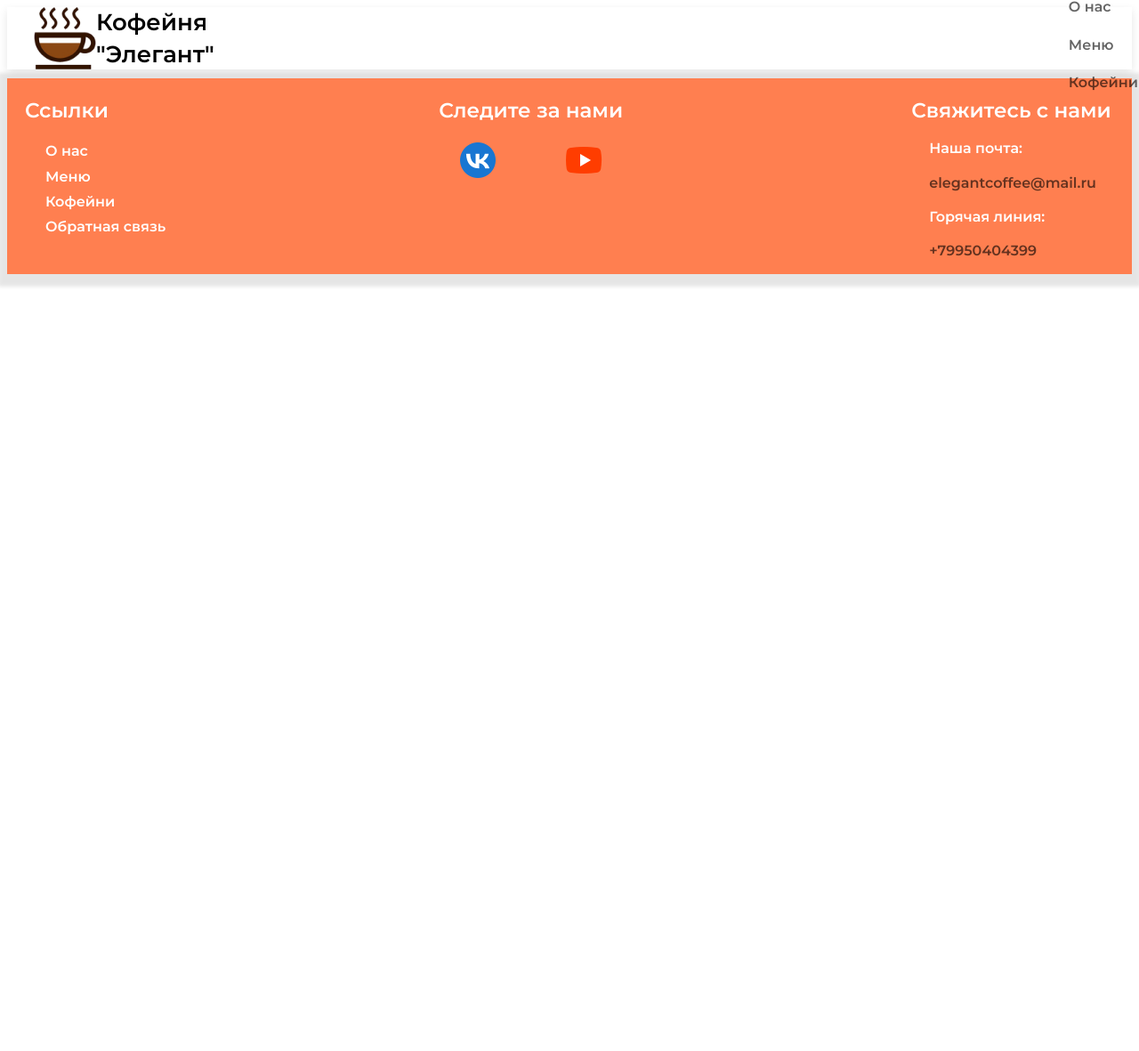
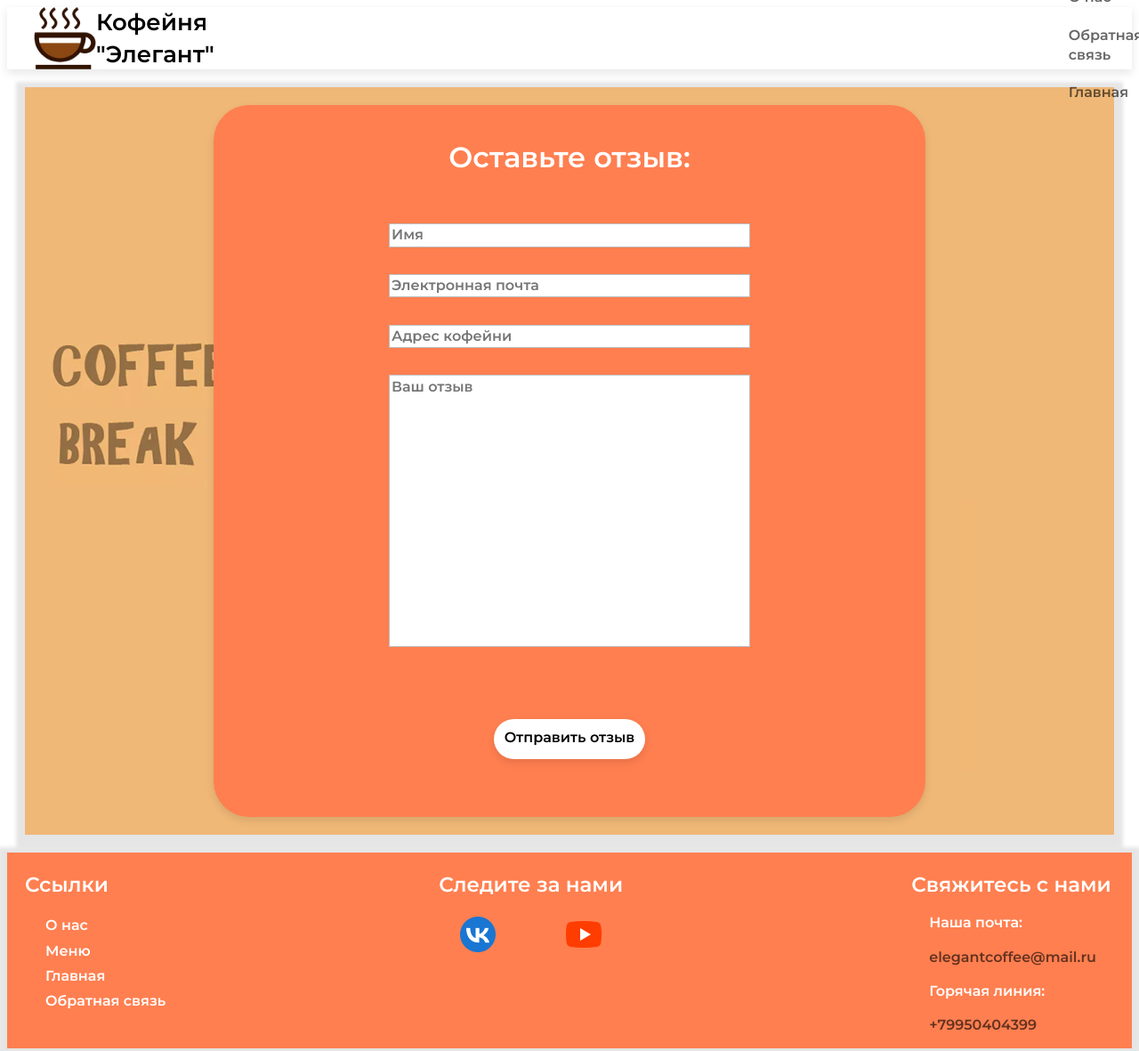
Before and after one commit to hephaestio/mystuff, a plain HTML site: page callback.html in a window 1280 px wide. Shown: the top 1181 px of the page at 89% size. Before the commit the page ends 800 px from the top, so only its background shows below. Drawn offline with Linux system fonts and the light colour scheme.

Commit message:
Add files via upload

```diff
--- a/callback.html
+++ b/callback.html
@@ -33,28 +33,51 @@ body {
 
                         <ul class = "navbar-menu">
 
-                            <li><a href= "#">О нас</a></li>
-                            <li><a href= "menu.html">Меню</a></li>
-                            <li><a href= "#">Кофейни</a></li>
+                            <li><a href= "about.html">О нас</a></li>
+                            <li><a href= "callback.html">Обратная связь</a></li>
+                            <li><a href= "index.html">Главная</a></li>
                         </ul>
-                        <a href="#" class="callback">Обратная связь</a>
+                        <a href="menu.html" class="callback">Меню</a>
                     </div>
             </div>
         </nav>
 
     </header>
     <main>
+        <div class="callback-case">
+            <div class="callback-form">
+                <h1>Оставьте отзыв:</h1>
+                <div class="input-name">
+                    <input type="text" placeholder="Имя" pattern="[A-Za-zА-Яа-яЁё]+$" required>
+                </div>
 
+                <div class="input-mail">
+                    <input type="email" placeholder="Электронная почта">
+                </div>
+
+                <div class="input-adress">
+                    <input type="text" placeholder="Адрес кофейни" pattern="[A-Za-zА-Яа-яЁё]+$" required>
+                </div>
+
+                <div class="input-response">
+                    <textarea placeholder="Ваш отзыв"></textarea>
+                </div>
+
+                <div class="callback-button">
+                    <a href="#">Отправить отзыв</a>
+                </div>
+            </div>
+        </div>
     </main>
     <footer>
         <div class="foot">
             <div class="links">
                 <h4>Ссылки</h4>
                     <ul class = "links-menu">
-                        <li><a href= "#">О нас</a></li>
+                        <li><a href= "about.html">О нас</a></li>
                         <li><a href= "menu.html">Меню</a></li>
-                        <li><a href= "#">Кофейни</a></li>
-                        <li><a href= "#">Обратная связь</a></li>
+                        <li><a href= "index.html">Главная</a></li>
+                        <li><a href= "callback.html">Обратная связь</a></li>
                     </ul>
             </div>
 
--- a/styles.css
+++ b/styles.css
@@ -17,6 +17,7 @@ body {
     width: 100%;
     height: 70px;
     box-shadow: 0 4px 10px rgba(0,0,0,.1);
+    color: #fff;
 }
 
 .navbar .container {
@@ -34,6 +35,7 @@ body {
 
 .navbar-menu li {
     display: inline-block;
+    transition: opacity .1s ease-in-out;
 
 }
 
@@ -43,7 +45,7 @@ body {
     color:#000;
     opacity: 0.6;
     padding: 10px;
-    transition: all .1s ease-in-out;
+
 }
 
 .navbar-menu li a:hover {
@@ -61,16 +63,18 @@ body {
     text-decoration: none;
     color:#fff;
     border-radius: 100px;
+    margin-right: 30px;
     margin-left: 30px;
     padding: 20px 30px;
     box-shadow: 0 4px 6px rgba(255, 127, 80, .2);
     transition: all .1s ease-out;
+    transition: transform .3s ease-in-out;
 
 }
 
 .callback:hover {
     transform: scale(1.06);
-    transition: all .3s ease-in-out;
+
     box-shadow: 0 9px 9px rgba(255, 127, 80, .5);
 }
 
@@ -80,15 +84,17 @@ body {
     text-decoration: none;
     margin-right:950px;
     color: #000;
+    transition: color .4s ease-in-out;
 }
 
 .container img{
     margin-left:30px
+
 }
 
 .navbar-brand:hover {
     color: coral;
-    transition: all .4s ease-in-out;
+
 
 }
 
@@ -108,7 +114,13 @@ body {
     background-color: rgb(255, 255, 255);
     padding: 40px;
     box-shadow:0 4px 10px rgba(0,0,0,.3);
+    transition: transform 0.5s ease-in-out;
 }
+
+.coffee-cards figure:hover{
+    transform: scale(1.05);
+}
+
 
 .coffee-cards figure img{
     width: 100%;
@@ -134,11 +146,6 @@ body {
     justify-content: space-between;
 }
 
-.coffee-cards figure:hover{
-    transform: scale(1.05);
-    transition: all 0.5s ease-in-out;
-}
-
 .coffee-cards figure figcaption h3{
     text-align: center;
 
@@ -147,12 +154,12 @@ body {
 .coffee-cards figure figcaption a{
     color: #000;
     opacity: 0.6;
-
+    transition: opacity .1s ease-in-out
 }
 
 .coffee-cards figure figcaption a:hover{
     opacity: 1;
-    transition: all .1s ease-in-out
+
 }
 
 .foot{
@@ -175,13 +182,13 @@ body {
 
 .links li a{
     text-decoration: none;
-    color:#fff;
+    color:rgb(255, 255, 255);
+    transition: color .1s ease-in-out;
 }
 
 .links li a:hover{
     color:#000;
     opacity: 0.6;
-    transition: all .1s ease-in-out;
 }
 
 .links-menu li{
@@ -192,11 +199,14 @@ body {
 .social-icons{
     display:flex;
     justify-content: space-between;
+
 }
 
+.social-icons a{
+    transition: transform 0.3s ease-in-out;
+}
 .social-icons a:hover{
     transform: scale(1.1);
-    transition: all 0.2s ease-in-out;
 }
 
 .contact inside{
@@ -210,11 +220,12 @@ body {
     color:rgb(0, 0, 0);
     opacity:0.6;
     text-decoration: none;
+    transition: opacity 0.1s ease-in-out
 }
 
 .contact a:hover{
     opacity:1;
-    transition:all 0.1s ease-in-out
+
 }
 
 .esp-container{
@@ -276,9 +287,127 @@ div#cafe {
 
 .elegant img{
     margin-top:20px;
+    transition: opacity 0.4s ease-in-out;
 }
 
 .elegant img:hover{
     opacity: 0.9;
-    transition: all 0.4s ease-in-out;
 }
+
+.place-in{
+    display: flex;
+    text-align: center;
+}
+
+.place-in img{
+    margin-top: 20px;
+    margin-bottom: 20px;
+}
+
+.adress h1{
+    margin-top: 100px;
+}
+
+.adress p{
+    font-family: Tahoma, Geneva, sans-serif;
+}
+
+.adress h3{
+    margin-top: 200px;
+    font-weight: 700;
+    font-size: 26px;
+}
+
+.callback-case{
+    box-shadow: 0px 4px 4px 10px rgba(0,0,0,.1);
+    margin: 20px;
+    display: flex;
+    justify-content: center;
+    background-image: url(img/cbg.jpg);
+}
+.callback-form{
+    display: flex;
+    justify-content: space-around;
+    flex-direction: column;
+    background-color: coral;
+    margin:20px;
+    height:800px;
+    width:800px;
+    box-shadow: 0 4px 10px rgba(0,0,0,.1);
+    border-radius: 5%;
+    text-align: center;
+}
+
+.callback-form h1{
+    color: #fff;
+}
+
+input {
+    border: 1px solid #bdbdbd;
+    display: block;
+    width: 400px;
+    font-family: inherit;
+    font-size: inherit;
+    line-height: inherit;
+    margin: 0;
+    transition: border-color 0.15s ease-in-out, box-shadow 0.15s ease-in-out;
+    resize: none;
+  }
+
+.input-name{
+    display: flex;
+    justify-content: center;
+}
+
+.input-mail{
+    display: flex;
+    justify-content: center;
+}
+
+.input-adress{
+    display: flex;
+    justify-content: center;
+}
+
+.input-response{
+    display: flex;
+    justify-content: center;
+}
+
+.callback-button{
+    margin:50px;
+    margin-left: 315px;
+    height:25px;
+    width:150px;
+    padding: 10px;
+    background: #fff;
+    box-shadow: 0px 4px 10px rgba(0,0,0, 0.1);
+    border-radius: 100px;
+    transition: all .1s ease-out;
+    transition: transform .3s ease-in-out;
+}
+
+.callback-button:hover{
+    transform: scale(1.06)
+
+}
+
+.callback-button p1{
+    margin-top: 10px;
+}
+
+.callback-button a{
+    text-decoration: none;
+    color: #000;
+}
+
+.input-response textarea{
+    border: 1px solid #bdbdbd;
+
+    font-family: inherit;
+    font-size: inherit;
+    line-height: inherit;
+    width:400px;
+    height: 300px;
+    resize: none;
+}
```
Also changed, not shown: about.html (+19 -7 lines), americano.html (+7 -7 lines), cappuccino.html (+7 -7 lines), espresso.html (+7 -7 lines), glace.html (+7 -7 lines), index.html (+7 -7 lines), latte.html (+7 -7 lines), menu.html (+7 -7 lines), mocho.html (+7 -7 lines), raf.html (+7 -7 lines), ristretto.html (+7 -7 lines), img/cafe.png (added), img/cbg.jpg (added), img/map.png (added).
